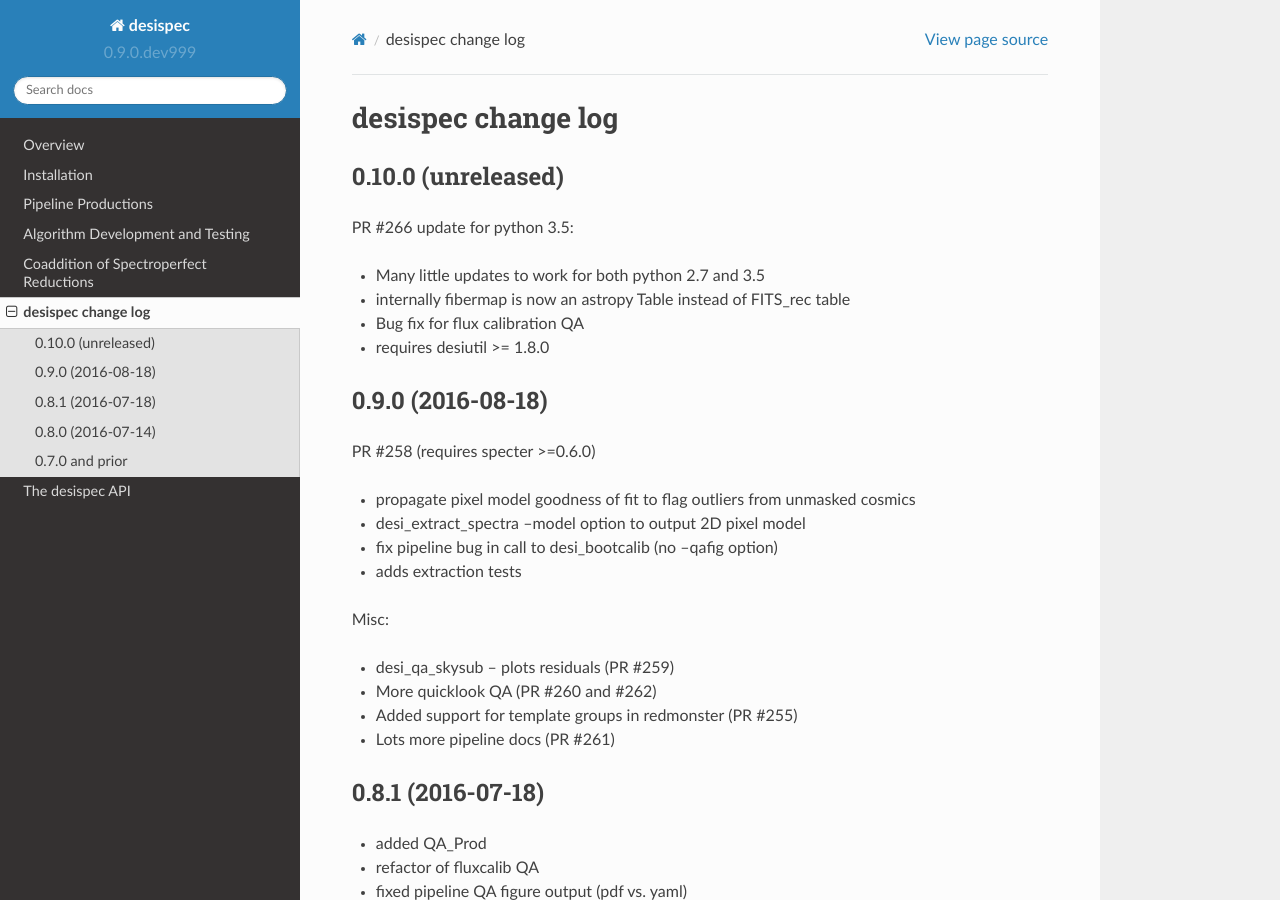
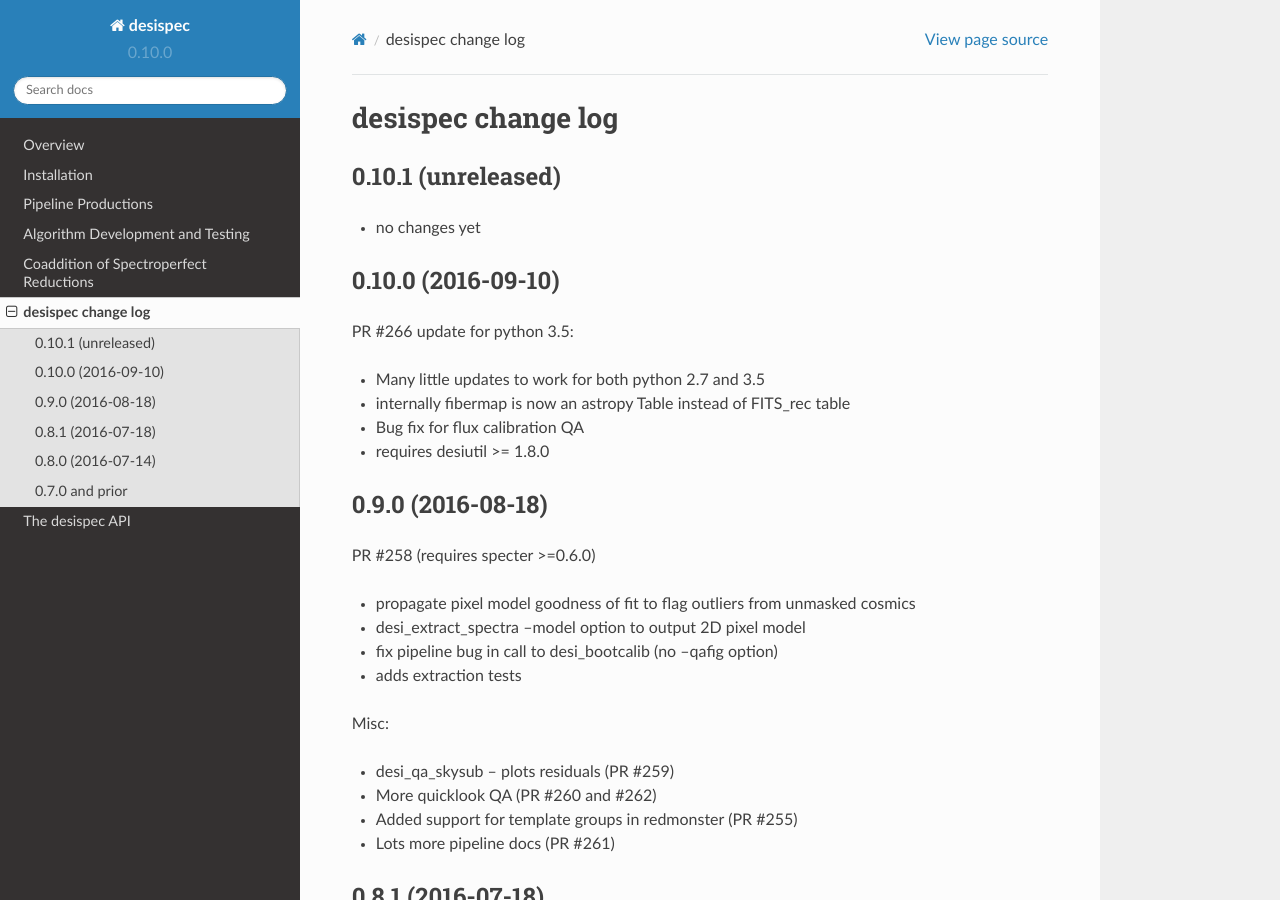
Before and after one commit to desihub/desispec, a Sphinx documentation site: the page built from doc/changes.rst, in a window 1280 px wide and 900 px high. Built offline with Sphinx 7.4.7 and the Read the Docs theme 2.0.0, drawn with Linux system fonts in a browser that asks for light colours.

Commit message:
update changes.rst and version for 0.10.0 tag

```diff
--- a/doc/changes.rst
+++ b/doc/changes.rst
@@ -2,8 +2,13 @@
 desispec change log
 ===================
 
-0.10.0 (unreleased)
-------------------
+0.10.1 (unreleased)
+-------------------
+
+* no changes yet
+
+0.10.0 (2016-09-10)
+-------------------
 
 PR #266 update for python 3.5:
 
--- a/py/desispec/_version.py
+++ b/py/desispec/_version.py
@@ -1 +1 @@
-__version__ = '0.9.0.dev999'
+__version__ = '0.10.0'
```
Also changed, not shown: .travis.yml.
